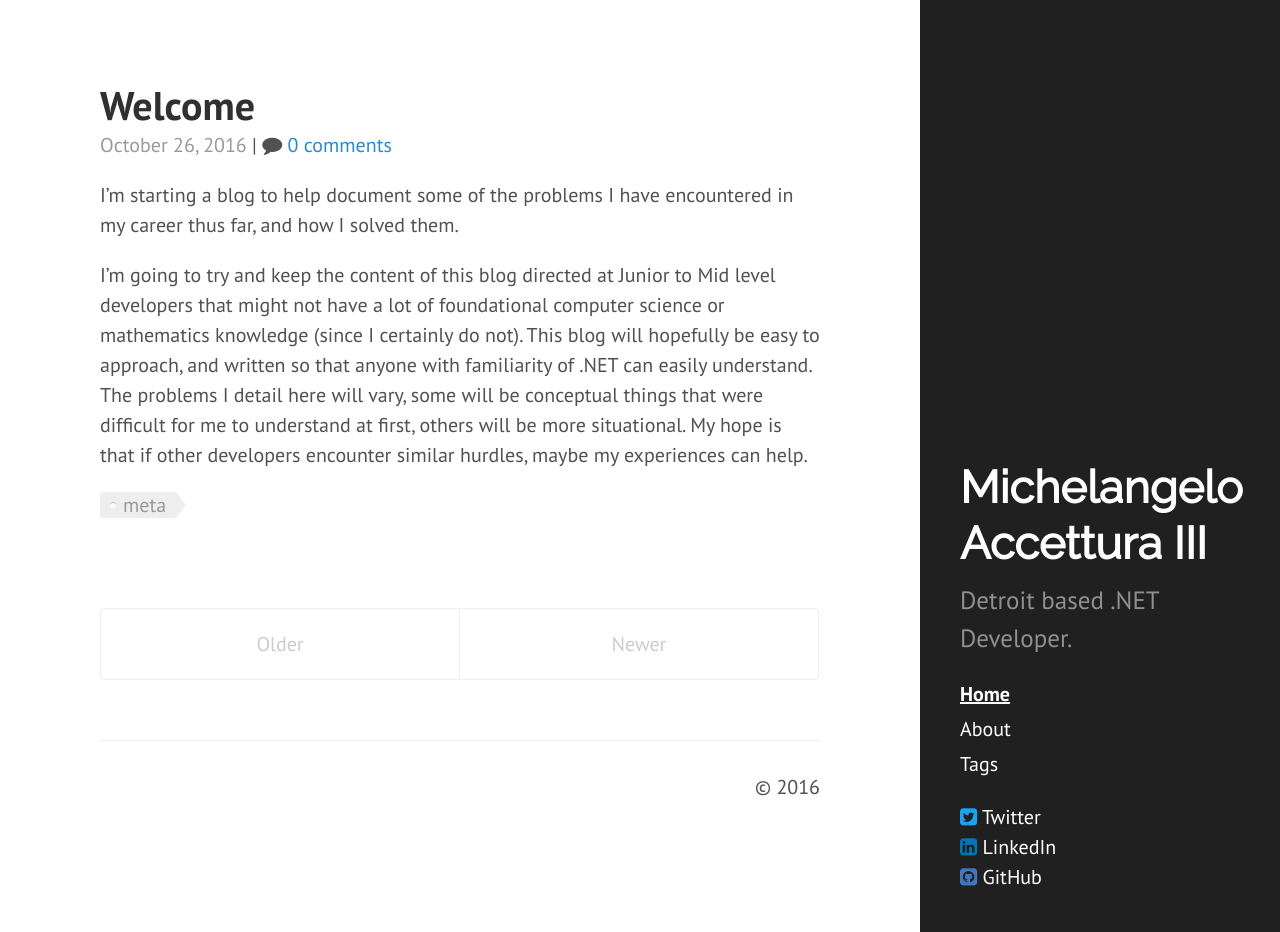
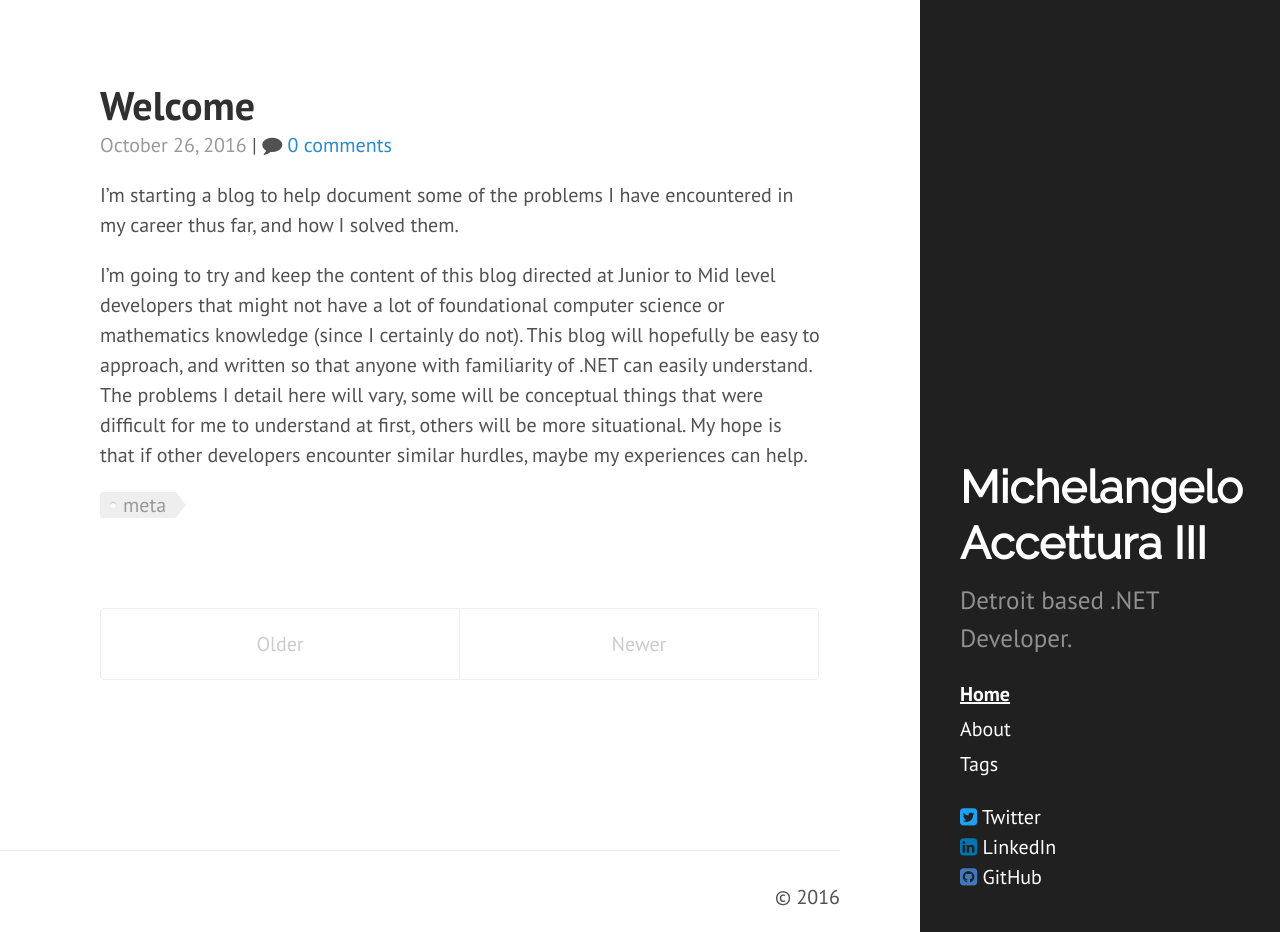
Before and after one commit to maccettura/maccettura.github.io, a Jekyll site: the page built from index.html, in a window 1280 px wide and 932 px high. Built offline with Jekyll 4.4.1, drawn with Linux system fonts in a browser that asks for light colours; the list of posts is cut into pages by our own code; comment, search, counter and statistics services are not loaded.

Commit message:
Fiddling with the footer, not sure I love it yet

```diff
--- a/_layouts/default.html
+++ b/_layouts/default.html
@@ -9,11 +9,11 @@
 
     <div class="content container">
       {{ content }}
-      <footer>
-        <hr />
-        <p>&copy; {{ site.time | date: '%Y' }}</p>
-      </footer>
     </div>
+    <footer>
+      <hr />
+      <p>&copy; {{ site.time | date: '%Y' }}</p>
+    </footer>
     <script>
       (function(i,s,o,g,r,a,m){i['GoogleAnalyticsObject']=r;i[r]=i[r]||function(){
       (i[r].q=i[r].q||[]).push(arguments)},i[r].l=1*new Date();a=s.createElement(o),
--- a/public/css/hyde.css
+++ b/public/css/hyde.css
@@ -154,6 +154,10 @@ a.sidebar-nav-item:focus {
  * Flip the orientation of the page by placing the `.sidebar` on the right.
  */
 
+footer{
+  margin-right:2rem;
+}
+
 @media (min-width: 48em) {
   .layout-reverse .sidebar {
     left: auto;
@@ -163,12 +167,18 @@ a.sidebar-nav-item:focus {
     margin-left: 2rem;
     margin-right: 20rem;
   }
+  footer{
+    margin-right:20rem;
+  }
 }
 
 @media (min-width: 64em) {
   .layout-reverse .content {
     margin-left: 4rem;
     margin-right: 22rem;
+  }
+  footer{
+    margin-right:22rem;
   }
 }
 
@@ -244,7 +254,7 @@ footer > p{
   text-align: right;
 }
 
-@media (max-width: 768px) {
+@media (max-width: 48em) {
   ul.social-links > li{
     display: inline;
   }
```
